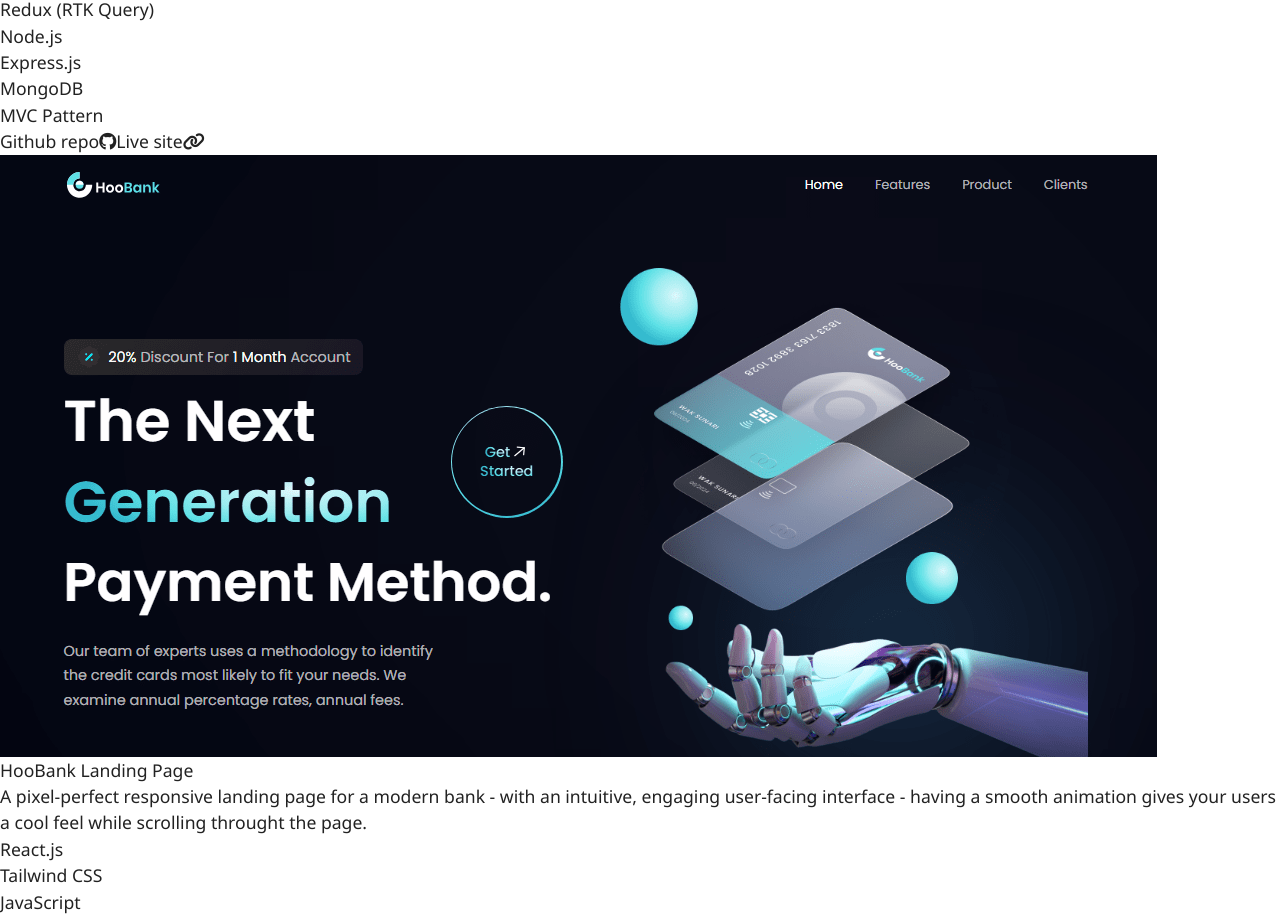
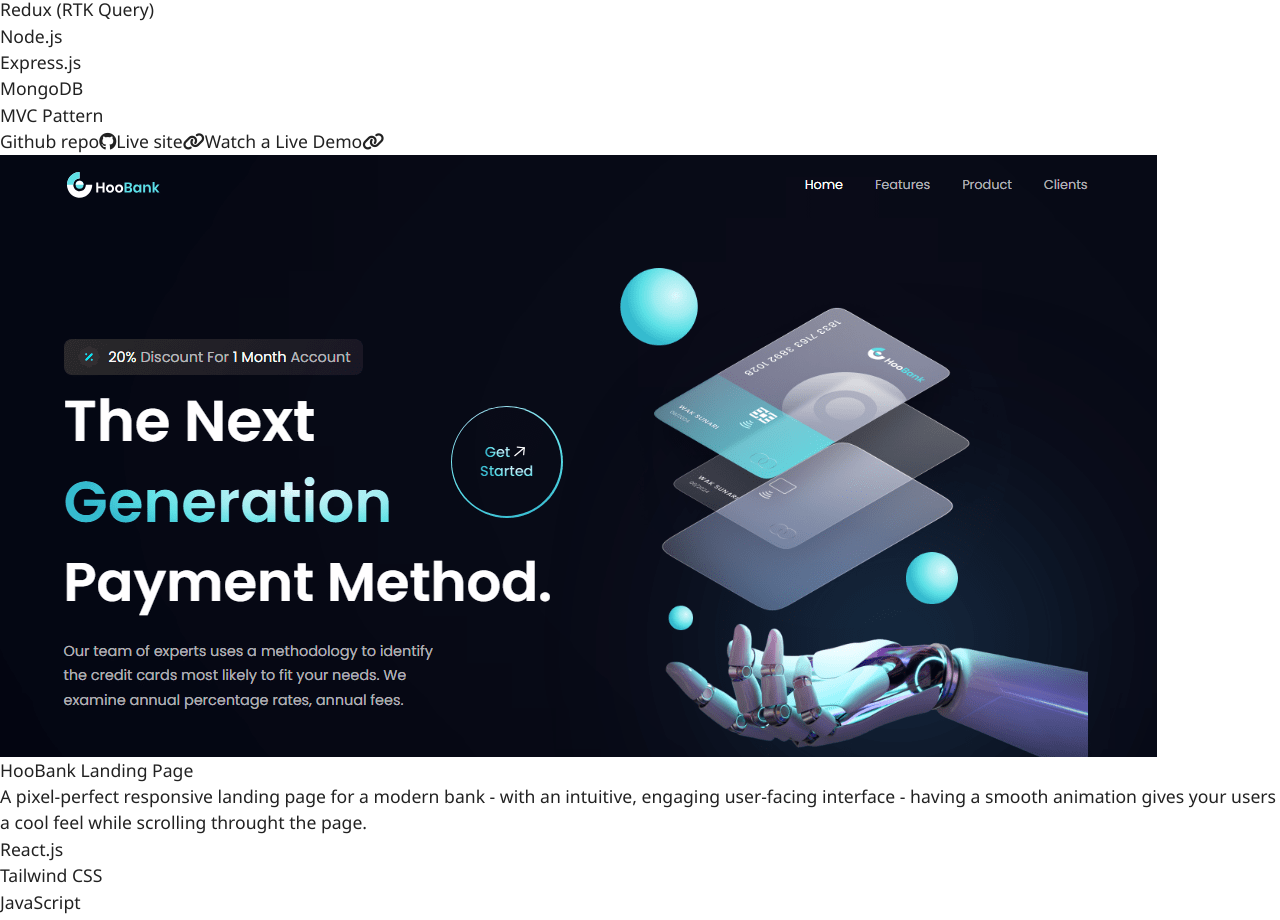
Before and after one commit to JeremiahChinwe/personal_portfolio, a React (Vite) app: page / in a window 1280 px wide. Shown: the part 1360-2280 px from the top of the page. Built offline with nearby package versions, Linux system fonts and the light colour scheme.

Commit message:
Updated the library and project components

```diff
--- a/src/components/projects/Project.jsx
+++ b/src/components/projects/Project.jsx
@@ -31,6 +31,13 @@
                                 <span>Live site</span>
                                 <i className="fa-solid fa-link"></i>
                                 </a>
+
+                                {link?.watch && (
+                                    <a href={link.watch} target="_blank" rel="noreferrer" className="cursor-pointer flex items-center gap-2 font-[700] text-[16px] bg-[#222222] text-[#ffffff] py-2 px-6 rounded-lg border-2 border-transparent outline-none hover:bg-transparent transition-all duration-500 hover:text-black hover:border-black">
+                                    <span>Watch a Live Demo</span>
+                                    <i className="fa-solid fa-link"></i>
+                                    </a>
+                                )}
                             </div>
                         ))}
                     </div>
--- a/src/library/Library.jsx
+++ b/src/library/Library.jsx
@@ -38,7 +38,8 @@
             {
                 id: "1",
                 repo_link: "https://github.com/yesjeremiahchinwe/note_taking_app_frontend",
-                live_link: "https://note-taking-app-frontend-pearl.vercel.app/"
+                live_link: "https://note-taking-app-frontend-pearl.vercel.app/",
+                watch: "https://drive.google.com/file/d/1MMGJVpFFdQ9FF2Wb7XYUDcN3QM4zrQb0/view?usp=drive_link"
             }
         ]
     },
@@ -57,7 +58,8 @@
     //         {
     //             id: "1",
     //             repo_link: "https://github.com/yesjeremiahchinwe/modern-bank-landing-page",
-    //             live_link: "https://modern-bank-landing-page-coral.vercel.app/"
+    //             live_link: "https://modern-bank-landing-page-coral.vercel.app/",
+    //                watch: ""
     //         }
     //     ]
     // },
@@ -76,8 +78,9 @@
             {
                 id: "1",
                 repo_link: "https://github.com/yesjeremiahchinwe/modern-bank-landing-page",
-                live_link: "https://modern-bank-landing-page-coral.vercel.app/"
-            }
+                live_link: "https://modern-bank-landing-page-coral.vercel.app/",
+
+watch: ""            }
         ]
     },
     {
@@ -97,8 +100,9 @@
             {
                 id: "1",
                 repo_link: "https://github.com/yesjeremiahchinwe/getlinked",
-                live_link: "https://getlinked-mu.vercel.app/"
-            },
+                live_link: "https://getlinked-mu.vercel.app/",
+
+watch: ""            },
         ]
     },
     {
@@ -122,8 +126,9 @@
             {
                 id: "1",
                 repo_link: "https://github.com/yesjeremiahchinwe/twitter_clone",
-                live_link: "https://twitter-clone-fajm.onrender.com/"
-            }
+                live_link: "https://twitter-clone-fajm.onrender.com/",
+
+watch: ""            }
         ]
     },
      {
@@ -146,8 +151,9 @@
             {
                 id: "1",
                 repo_link: "https://github.com/yesjeremiahchinwe/bonsai",
-                live_link: "https://bonsai-cloned.vercel.app/"
-            },
+                live_link: "https://bonsai-cloned.vercel.app/",
+
+watch: ""            },
         ]
     },
      {
@@ -166,8 +172,9 @@
             {
                 id: "1",
                 repo_link: "https://github.com/yesjeremiahchinwe/airbnb",
-                live_link: "https://airbnb-tau-ten.vercel.app/"
-            },
+                live_link: "https://airbnb-tau-ten.vercel.app/",
+
+watch: ""            },
         ]
     },
     {
@@ -184,8 +191,9 @@
             {
                 id: "1",
                 repo_link: "https://github.com/yesjeremiahchinwe/blockwallet",
-                live_link: "https://blockwallet-puce.vercel.app/"
-            }
+                live_link: "https://blockwallet-puce.vercel.app/",
+
+watch: ""            }
         ]
     },
     {
@@ -204,8 +212,9 @@
             {
                 id: "1",
                 repo_link: "https://github.com/yesjeremiahchinwe/shopping_cart",
-                live_link: "https://shopping-cart-dun-three.vercel.app/"
-            },
+                live_link: "https://shopping-cart-dun-three.vercel.app/",
+
+watch: ""            },
         ]
     },
 
@@ -225,8 +234,9 @@
             {
                 id: "1",
                 repo_link: "https://github.com/yesjeremiahchinwe/bonsai",
-                live_link: "https://bonsai-cloned.vercel.app/"
-            },
+                live_link: "https://bonsai-cloned.vercel.app/",
+
+watch: ""            },
         ]
     },
     {
@@ -247,8 +257,9 @@
             {
                 id: "1",
                 repo_link: "https://github.com/yesjeremiahchinwe/anime_store",
-                live_link: "https://anime-store-red.vercel.app/"
-            },
+                live_link: "https://anime-store-red.vercel.app/",
+
+watch: ""            },
         ]
     },
     {
@@ -266,8 +277,9 @@
             {
                 id: "1",
                 repo_link: "https://github.com/yesjeremiahchinwe/techtime_landing_page",
-                live_link: "https://techtime-landing-page-neon.vercel.app/"
-            }
+                live_link: "https://techtime-landing-page-neon.vercel.app/",
+
+watch: ""            }
         ]
     },
     {
@@ -287,8 +299,9 @@
             {
                 id: "1",
                 repo_link: "https://github.com/Fichub-app/Fichat-site",
-                live_link: "https://fichat.vercel.app/"
-            },
+                live_link: "https://fichat.vercel.app/",
+
+watch: ""            },
         ]
     },
 ]
```
